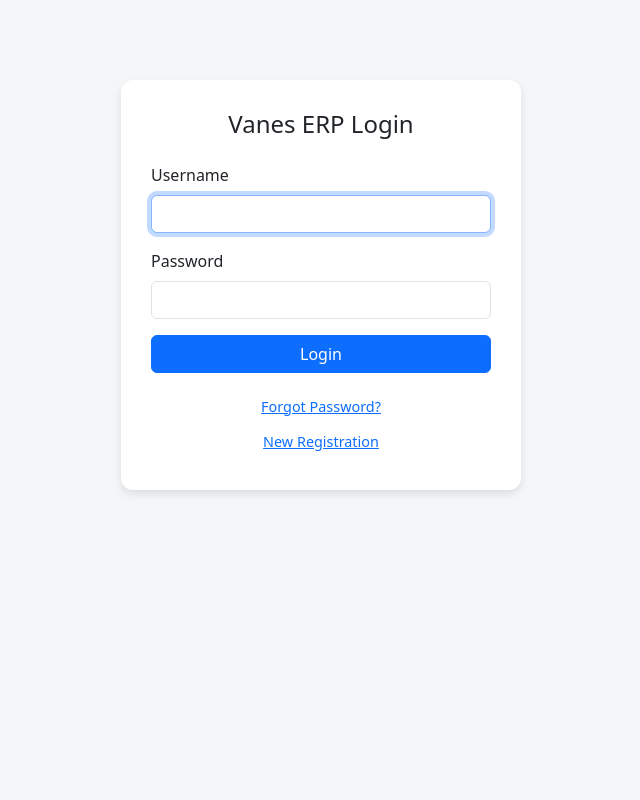
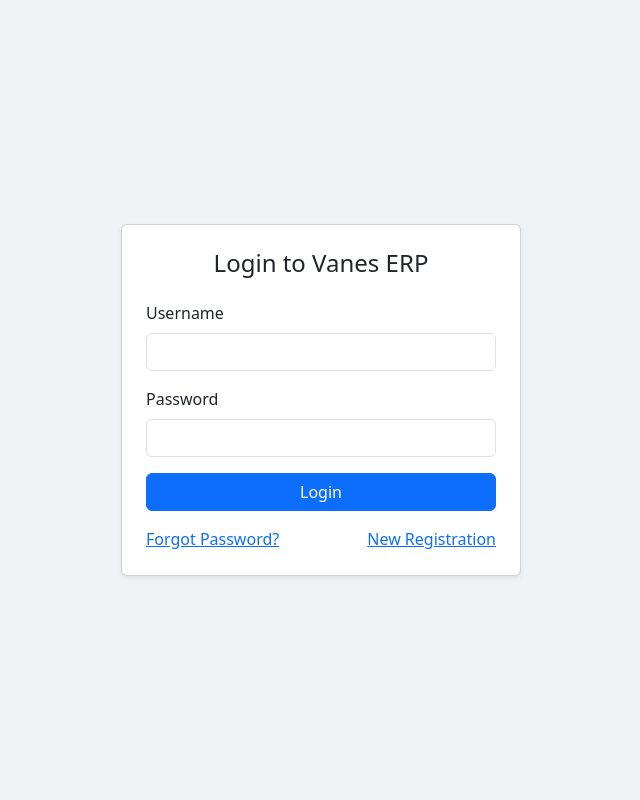
Before and after one commit to Madhan12-tech/Vanes_erp, a Flask app: page / in a window 1280 px wide. Shown: the whole page, without its empty margins (319-959 px from the left). Run offline with Flask 3, Linux system fonts and the light colour scheme.

Commit message:
Update login.html

```diff
--- a/templates/login.html
+++ b/templates/login.html
@@ -1,58 +1,47 @@
 <!DOCTYPE html>
 <html lang="en">
 <head>
-  <meta charset="UTF-8">
-  <title>Login - Vanes ERP</title>
-  <link href="https://cdn.jsdelivr.net/npm/bootstrap@5.3.0/dist/css/bootstrap.min.css" rel="stylesheet">
+  <meta charset="UTF-8" />
+  <title>Login</title>
+  <link rel="stylesheet" href="https://cdn.jsdelivr.net/npm/bootstrap@5.3.0/dist/css/bootstrap.min.css">
   <style>
     body {
-      background: #f4f6f8;
+      background: #f0f2f5;
+      display: flex;
+      align-items: center;
+      justify-content: center;
+      height: 100vh;
     }
-    .login-box {
+    .card {
+      width: 100%;
       max-width: 400px;
-      margin: 80px auto;
-      padding: 30px;
-      background: #fff;
-      border-radius: 12px;
-      box-shadow: 0 4px 8px rgba(0,0,0,0.1);
-    }
-    .btn-link {
-      font-size: 0.9rem;
     }
   </style>
 </head>
 <body>
-  <div class="login-box">
-    <h4 class="text-center mb-4">Vanes ERP Login</h4>
-
+  <div class="card shadow-sm p-4">
+    <h4 class="text-center mb-4">Login to Vanes ERP</h4>
     {% with messages = get_flashed_messages(with_categories=true) %}
       {% if messages %}
         {% for category, message in messages %}
-          <div class="alert alert-{{ category }} alert-dismissible fade show" role="alert">
-            {{ message }}
-            <button type="button" class="btn-close" data-bs-dismiss="alert"></button>
-          </div>
+          <div class="alert alert-{{ category }}">{{ message }}</div>
         {% endfor %}
       {% endif %}
     {% endwith %}
-
-    <form method="POST">
+    <form method="POST" action="/">
       <div class="mb-3">
-        <label for="username" class="form-label">Username</label>
-        <input type="text" name="username" id="username" class="form-control" required autofocus>
+        <label class="form-label">Username</label>
+        <input type="text" class="form-control" name="username" required />
       </div>
       <div class="mb-3">
-        <label for="password" class="form-label">Password</label>
-        <input type="password" name="password" id="password" class="form-control" required>
+        <label class="form-label">Password</label>
+        <input type="password" class="form-control" name="password" required />
       </div>
-      <div class="d-grid">
-        <button class="btn btn-primary" type="submit">Login</button>
-      </div>
+      <button type="submit" class="btn btn-primary w-100">Login</button>
     </form>
-
-    <div class="text-center mt-3">
-      <a href="{{ url_for('forgot') }}" class="btn btn-link">Forgot Password?</a><br>
-      <a href="{{ url_for('register') }}" class="btn btn-link">New Registration</a>
+    <div class="mt-3 d-flex justify-content-between">
+      <a href="{{ url_for('forgot') }}">Forgot Password?</a>
+      <a href="{{ url_for('register') }}">New Registration</a>
     </div>
   </div>
 
```
